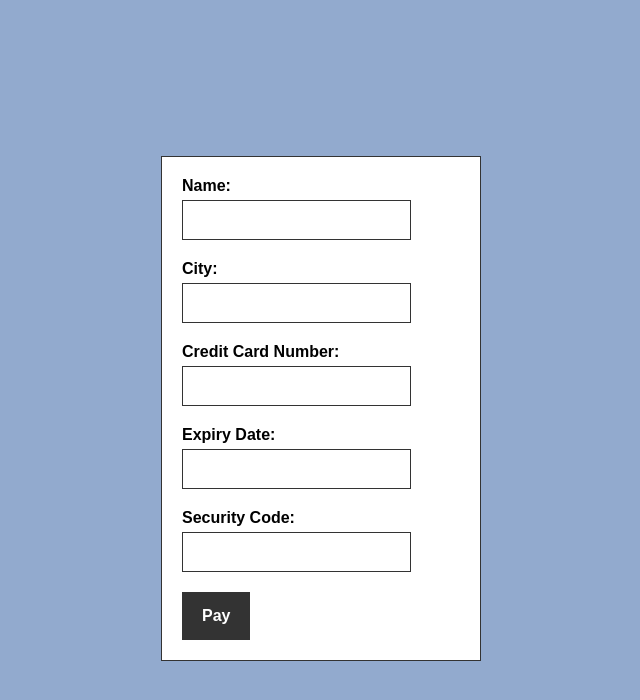
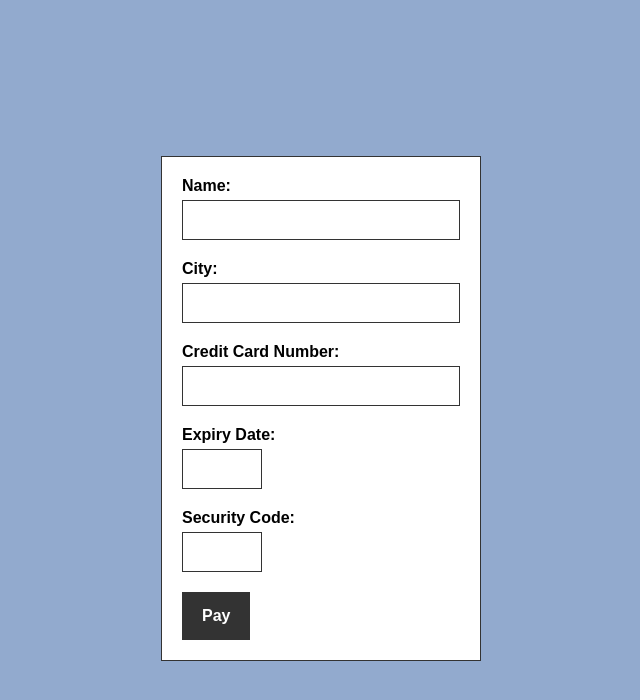
Before and after one commit to jacgri/CreditCardForm, a plain HTML site: page index.html in a window 1280 px wide. Shown: the whole page, without its empty margins (319-959 px from the left). Drawn offline with Linux system fonts and the light colour scheme.

Commit message:
refactoring code

```diff
--- a/index.html
+++ b/index.html
@@ -12,11 +12,11 @@
 
     <div class="form-group">
       <label for="fullName"> Name: </label>
-      <input type="text" id="fullName" name="fullNameText" autocomplete="name" required>
+      <input type="text" id="fullName" name="fullNameText" autocomplete="name" class="long"required>
     </div>
     <div class="form-group">
     <label for="city">City:</label>
-    <input type="text" id="city" name="cityText" list="cities" autocomplete="address-level2" required>
+    <input type="text" id="city" name="cityText" list="cities" autocomplete="address-level2" class="long" required>
       <datalist id="cities">
         <option>Manchester</option>
         <option>London</option>
@@ -25,15 +25,15 @@
     </div>
     <div class="form-group">
       <label for="ccNumber">Credit Card Number:</label>
-      <input type="text" id="ccNumber" name="creditCardNumber" pattern="\d{16}" title="the credit card number must be 16 digits" autocomplete="cc-number" required>
+      <input type="text" id="ccNumber" name="creditCardNumber" pattern="\d{16}" title="the credit card number must be 16 digits" autocomplete="cc-number" class="long" required>
     </div>
     <div class="form-group">
       <label for="exipryDate">Expiry Date:</label>
-      <input type="text" id="expiryDate" name="expiryDateText" pattern="\d{2}/\d{2}" autocomplete="cc-exp" required>
+      <input type="text" id="expiryDate" name="expiryDateText" pattern="\d{2}/\d{2}" autocomplete="cc-exp" class="short" required>
     </div>
     <div class="form-group">
       <label for="securityCode">Security Code:</label>
-      <input type="password" id="securityCode" name="securityCodeText" autocomplete="cc-csc" pattern="\d{3}" required>
+      <input type="password" id="securityCode" name="securityCodeText" autocomplete="cc-csc" pattern="\d{3}" class="short" required>
     </div>
     <button type="submit" value="submit">Pay</button>
   </form>
```
